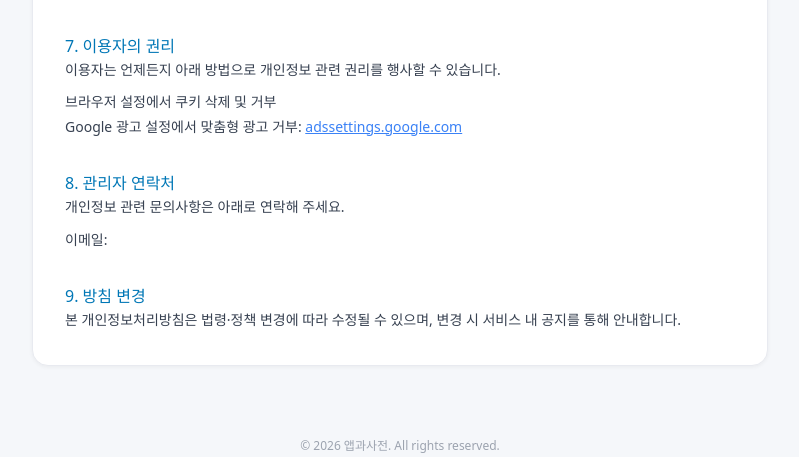
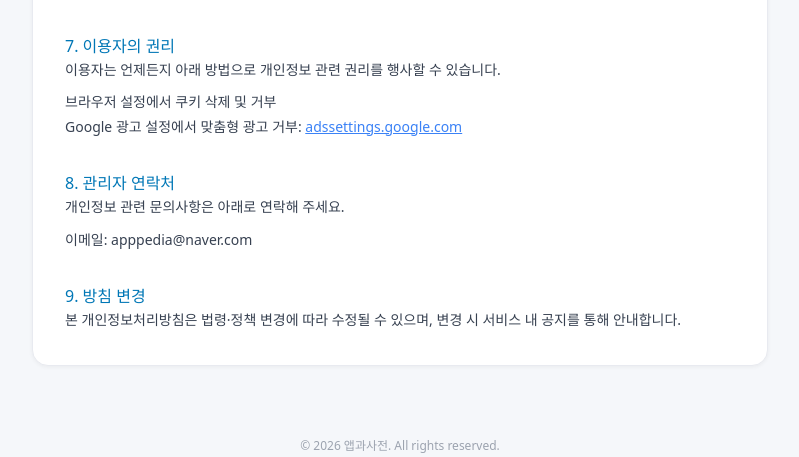
Before and after one commit to roganida/apppedia, a Flask app: page /privacy in a window 1280 px wide. Shown: the part 1018-1475 px from the top of the page, without its empty margins (240-1039 px from the left). Run offline with Flask 3, Linux system fonts and the light colour scheme; some libraries are stand-ins or nearby versions.

Commit message:
Fix privacy policy contact email

```diff
--- a/templates/privacy.html
+++ b/templates/privacy.html
@@ -101,7 +101,7 @@
         <h2>8. 관리자 연락처</h2>
         <p>개인정보 관련 문의사항은 아래로 연락해 주세요.</p>
         <ul class="mt-2">
-          <li>이메일: </li>
+          <li>이메일: apppedia@naver.com</li>
         </ul>
       </section>
 
```
